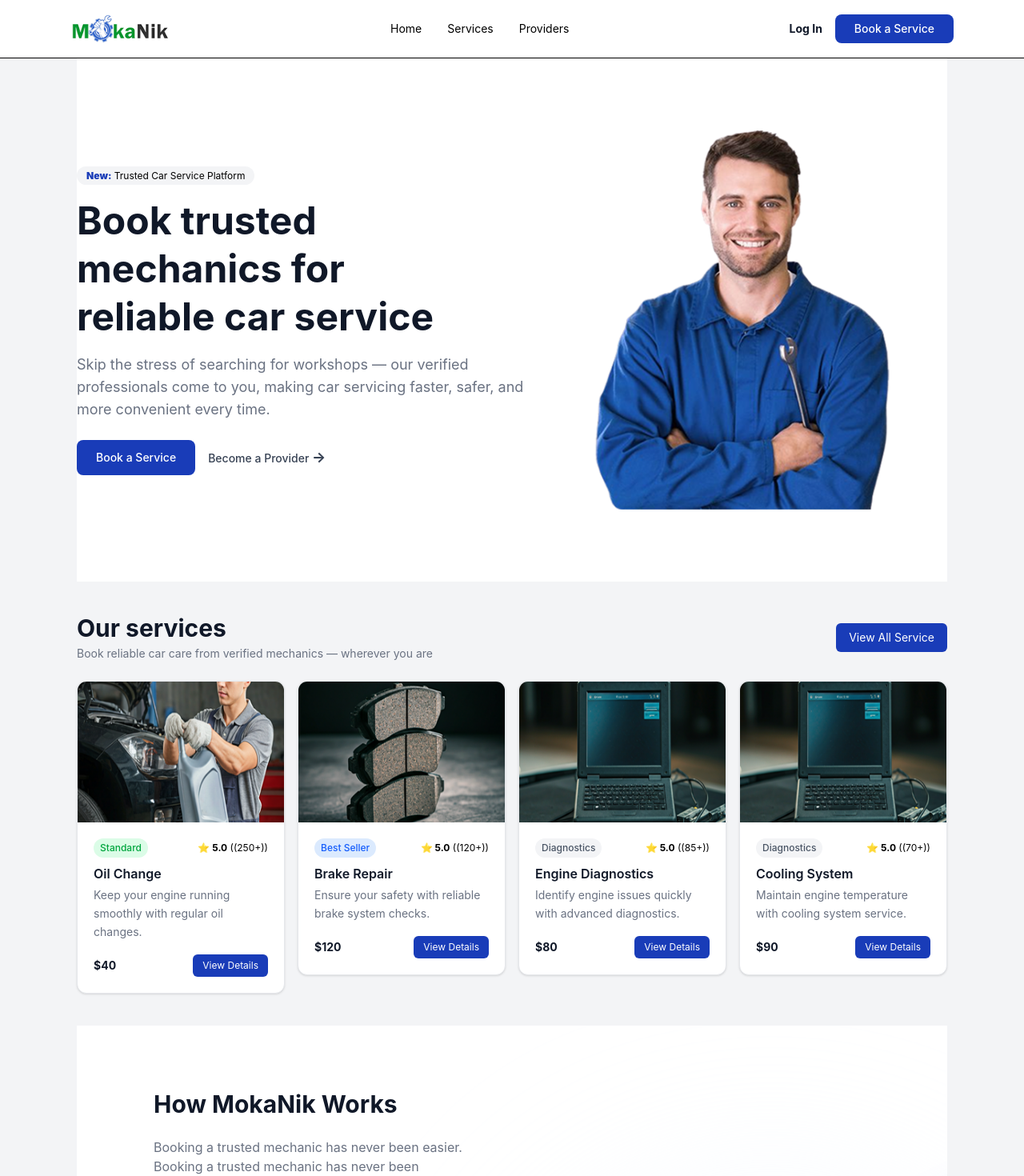
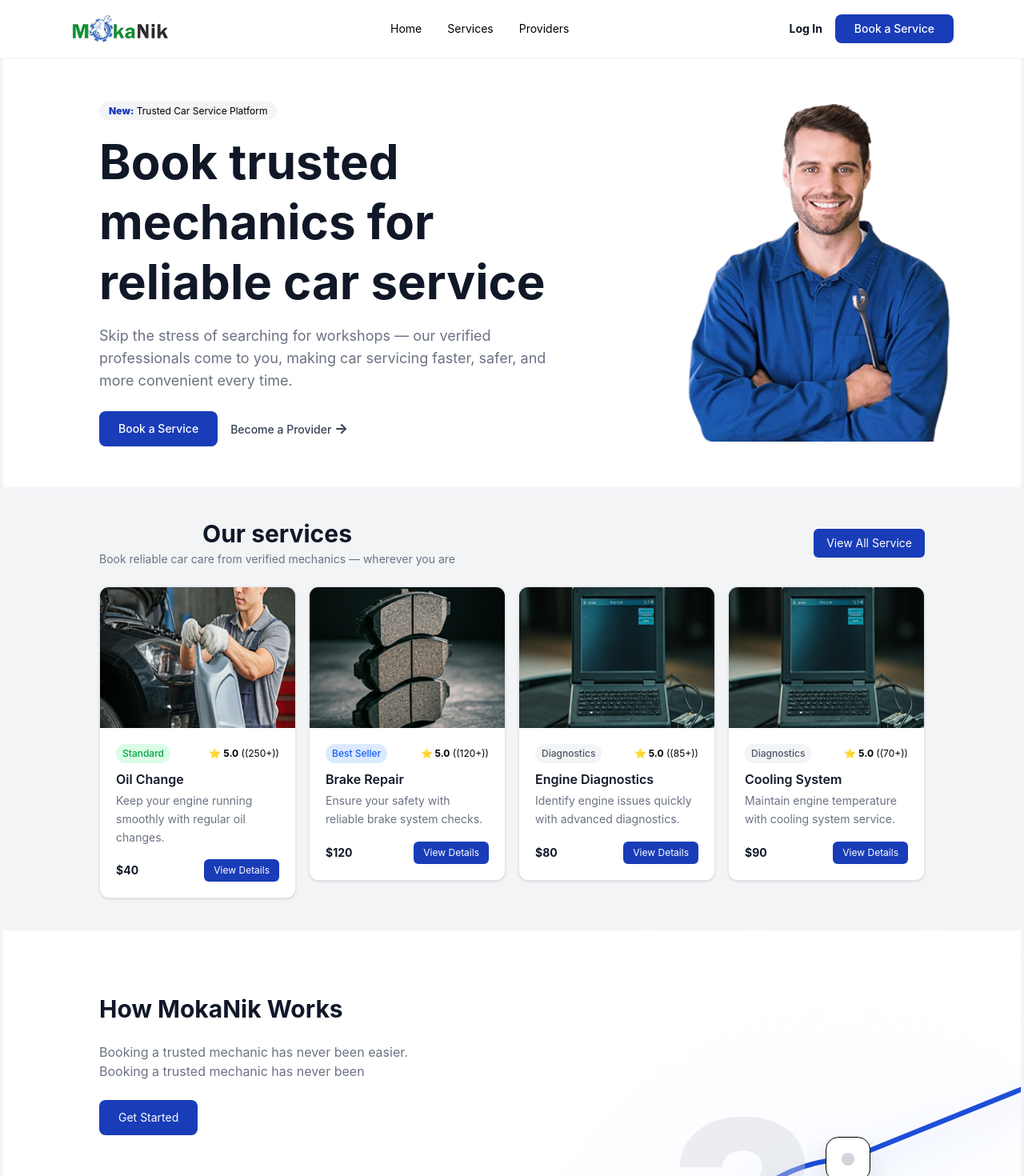
Before and after one commit to MokaNikApp/Frontend, a React (Vite) app: page / in a window 1280 px wide. Shown: the top 1470 px of the page at 80% size. Built offline with nearby package versions, Linux system fonts and the light colour scheme.

Commit message:
fixed responsiveness and font size

```diff
--- a/src/components/home/CTA.jsx
+++ b/src/components/home/CTA.jsx
@@ -2,7 +2,7 @@ import { Link } from "react-router-dom";
 
 export default function CTA() {
   return (
-    <section className="bg-gray-50 py-12 sm:py-16 px-4 sm:px-6 lg:px-24">
+    <section className="bg-gray-50 py-12 sm:py-16 px-4 sm:px-6 lg:px-30">
 
       <div className="max-w-6xl mx-auto grid grid-cols-1 lg:grid-cols-2 gap-8 lg:gap-12 items-center">
 
--- a/src/components/home/FAQ.jsx
+++ b/src/components/home/FAQ.jsx
@@ -36,7 +36,7 @@ export default function FAQ() {
   };
 
   return (
-    <section className="bg-white py-16 sm:py-20 lg:py-24 px-4 sm:px-6 lg:px-24">
+    <section className="bg-white py-16 sm:py-20 lg:py-24 px-4 sm:px-6 lg:px-30">
       <div className="max-w-6xl mx-auto grid grid-cols-1 lg:grid-cols-2 gap-10 lg:gap-16">
 
         {/* LEFT SIDE */}
--- a/src/components/home/Footers.jsx
+++ b/src/components/home/Footers.jsx
@@ -2,7 +2,7 @@ import { FaGlobe, FaEnvelope, FaBell } from "react-icons/fa";
 
 export default function Footer() {
   return (
-    <footer className="bg-gray-900 text-gray-300 py-12 sm:py-16 px-4 sm:px-6 lg:px-24">
+    <footer className="bg-blue-900 text-gray-300 py-12 sm:py-16 px-4 sm:px-6 lg:px-24">
 
       <div className="max-w-6xl mx-auto">
 
--- a/src/components/home/Hero.jsx
+++ b/src/components/home/Hero.jsx
@@ -1,9 +1,9 @@
 export default function Hero() {
   return (
-    <div className="px-4 py-10 sm:px-6 sm:py-12 lg:px-0 lg:py-20 md:flex items-center justify-between bg-white">
+    <div className="px-4 sm:px-6 lg:px-6 py-10 sm:py-12 lg:py-12 md:flex items-center justify-between bg-white">
 
       {/* LEFT */}
-      <div className="max-w-xl">
+      <div className="max-w-3xl px-4 sm:px-8 lg:px-24">
 
         {/* SMALL BADGE */}
         <span className="text-xs bg-gray-100 px-3 py-1 rounded-full">
@@ -14,10 +14,8 @@ export default function Hero() {
         </span>
 
         {/* MAIN TEXT */}
-        <h1 className="mt-4 text-2xl sm:text-3xl md:text-5xl font-bold leading-tight text-gray-900">
-          Book trusted <br />
-          mechanics for <br />
-          reliable car service
+        <h1 className="mt-4 text-3xl sm:text-4xl md:text-5xl lg:text-6xl font-bold leading-tight text-gray-900">
+          Book trusted mechanics for reliable car service
         </h1>
 
         {/* SUBTEXT */}
@@ -33,7 +31,7 @@ export default function Hero() {
             Book a Service
           </button>
 
-          <button className="text-gray-700 text-sm font-medium w-full sm:w-auto text-left sm:text-center">
+          <button className="text-gray-700 text-sm font-medium w-full sm:w-auto text-center sm:text-center">
             Become a Provider <span className="font-bold text-lg">→</span>
           </button>
         </div>
--- a/src/components/home/HowItWorks.jsx
+++ b/src/components/home/HowItWorks.jsx
@@ -5,16 +5,16 @@ export default function HowItWorks() {
     <section className="relative w-full bg-white py-20 px-4 sm:px-6 lg:px-24 overflow-hidden font-sans lg:min-h-225">
 
       {/* HEADER */}
-      <h2 className="text-2xl sm:text-3xl font-bold text-gray-900">
+      <h2 className="text-2xl px-6 sm:text-3xl font-bold text-gray-900">
         How MokaNik Works
       </h2>
 
-      <p className="text-gray-500 mt-4 sm:mt-6 text-sm sm:text-base max-w-xl">
+      <p className="text-gray-500 px-6 mt-4 sm:mt-6 text-sm sm:text-base max-w-xl">
         Booking a trusted mechanic has never been easier. <br />
         Booking a trusted mechanic has never been
       </p>
 
-      <button className="mt-6 bg-blue-800 hover:bg-blue-600 text-white px-5 sm:px-6 py-2.5 sm:py-3 rounded-lg text-sm cursor-pointer">
+      <button className="mt-6 mx-6 bg-blue-800 hover:bg-blue-600 text-white px-5 sm:px-6 py-2.5 sm:py-3 rounded-lg text-sm cursor-pointer">
         Get Started
       </button>
 
--- a/src/components/home/NavBarr.jsx
+++ b/src/components/home/NavBarr.jsx
@@ -5,7 +5,7 @@ export default function Navbar() {
   const [open, setOpen] = useState(false);
 
   return (
-    <div className="sticky top-0 z-50 w-full border-b bg-white">
+    <div className="sticky top-0 z-50 w-full border-b border-gray-100 bg-white">
 
       <div className="max-w-6xl mx-auto flex items-center justify-between px-4 sm:px-6 py-3 sm:py-4">
 
--- a/src/components/home/ServicesSection.jsx
+++ b/src/components/home/ServicesSection.jsx
@@ -4,10 +4,10 @@ import { Link } from "react-router-dom";
 
 export default function ServicesSection() {
   return (
-    <div className="py-10">
+    <div className="py-10 px-4 sm:px-6 lg:px-30">
 
       {/* HEADER */}
-      <div className="flex flex-col sm:flex-row sm:items-center sm:justify-between gap-4">
+      <div className="flex flex-col sm:flex-row sm:items-center sm:text-center sm:justify-between gap-4">
         <div>
           <h2 className="text-xl sm:text-2xl lg:text-3xl font-bold text-gray-900">
             Our services
@@ -24,7 +24,7 @@ export default function ServicesSection() {
       </div>
 
       {/* GRID */}
-      <div className="grid grid-cols-1 sm:grid-cols-2 md:grid-cols-4 gap-4 mt-6">
+      <div className="grid grid-cols-1 sm:grid-cols-2 lg:grid-cols-4 gap-4 mt-6">
         {services.slice(0, 4).map((item) => (
           <Link key={item.id} to={`/services/${item.id}`}>
             <ServiceCard {...item} />
--- a/src/components/home/Testimonials.jsx
+++ b/src/components/home/Testimonials.jsx
@@ -18,7 +18,7 @@ export default function Testimonials() {
   ];
 
   return (
-    <section className="bg-blue-800 py-16 sm:py-20 lg:py-24 px-4 sm:px-6 lg:px-24">
+    <section className="bg-blue-900 py-16 sm:py-20 lg:py-24 px-4 sm:px-6 lg:px-24">
 
       {/* HEADER */}
       <div className="text-center max-w-xl mx-auto">
--- a/src/pages/Home.jsx
+++ b/src/pages/Home.jsx
@@ -15,7 +15,7 @@ export default function Home() {
       <NavBarr />
 
       {/* ✅ RESPONSIVE WRAPPER START */}
-      <div className="px-4 sm:px-6 lg:px-24">
+      <div className="px-4 sm:px-6 lg:px-1">
         <Hero />
         <ServicesSection />
         <HowItWorks />
```
Also changed, not shown: public/images/logo.png.
